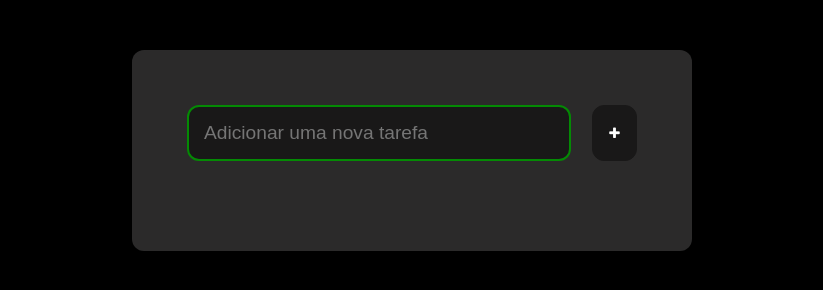
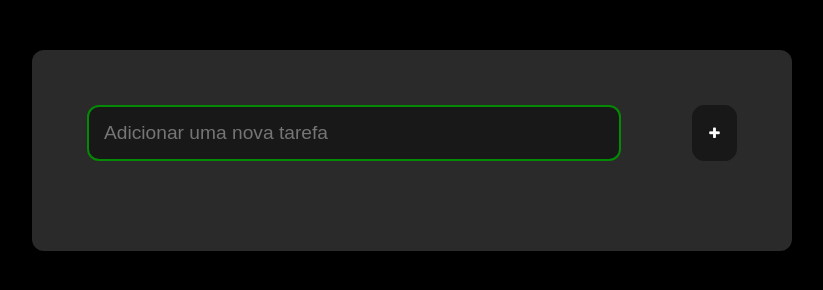
Before and after one commit to carlostkno/ToDoList, a plain HTML site: page index.html in a window 1280 px wide. Shown: the whole page, without its empty margins (228-1051 px from the left). Drawn offline with Linux system fonts and the light colour scheme.

Commit message:
ajustado o tamanho para inserir as tarefas

```diff
--- a/Js/task.js
+++ b/Js/task.js
@@ -20,9 +20,6 @@ inputNovaTarefa.addEventListener('keypress', (e) => {
             id: gerarID(),
         }
 
-        // localStorage.tarefa = JSON.stringify(tarefa);
-        // const local = (JSON.parse(localStorage.tarefa))
-        // console.log(local)
 
         if (tarefa.nome == '') {
             alert('Digite uma tarefa!')
--- a/css/style.css
+++ b/css/style.css
@@ -9,7 +9,7 @@ body {
 .conteudo {
     margin: 0 auto;
     width: 100%;
-    max-width: 450px;
+    max-width: 650px;
     margin-top: 50px;
     margin-bottom: 50px;
     background: #2b2a2a;
@@ -224,6 +224,7 @@ form {
 input.inputTarefa {
     border: 2px solid rgb(2, 75, 2);
     cursor: pointer;
+    width: 500px;
 }
 
 input.inputTarefa:focus {
```
